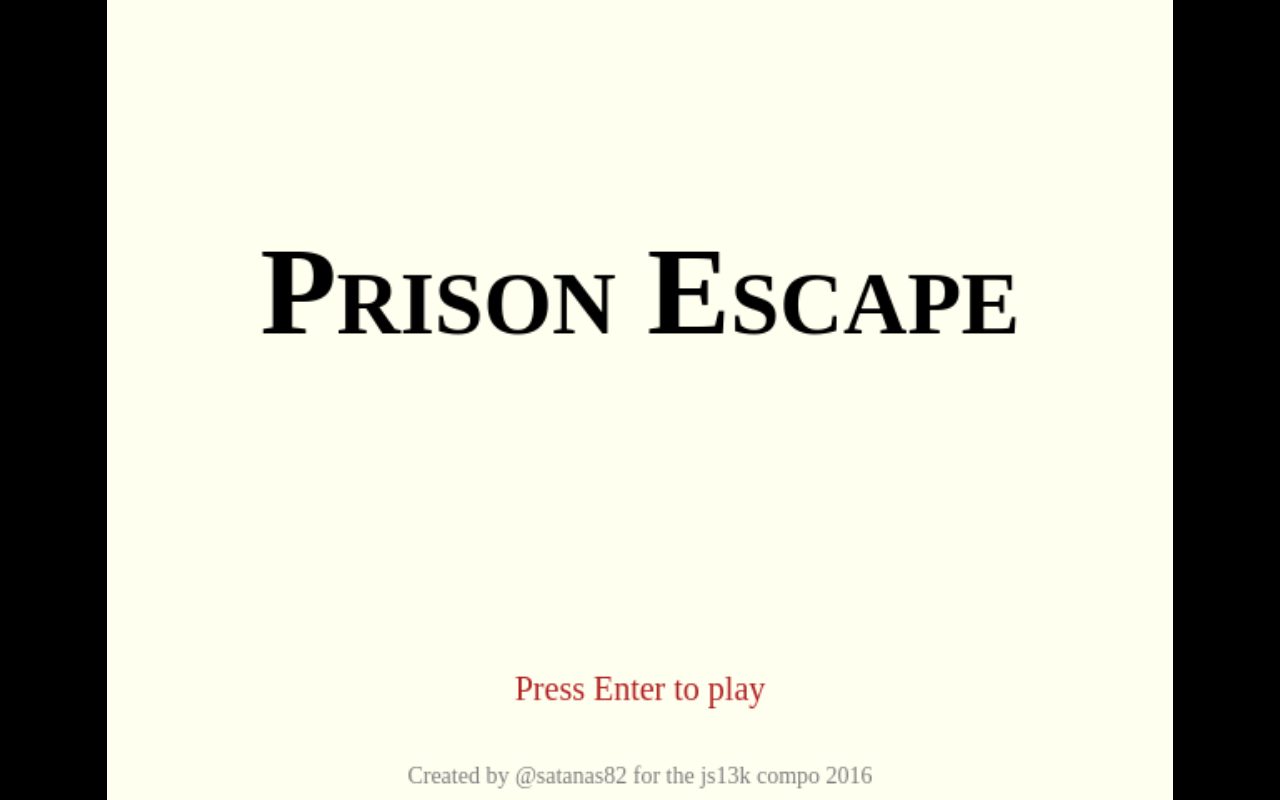
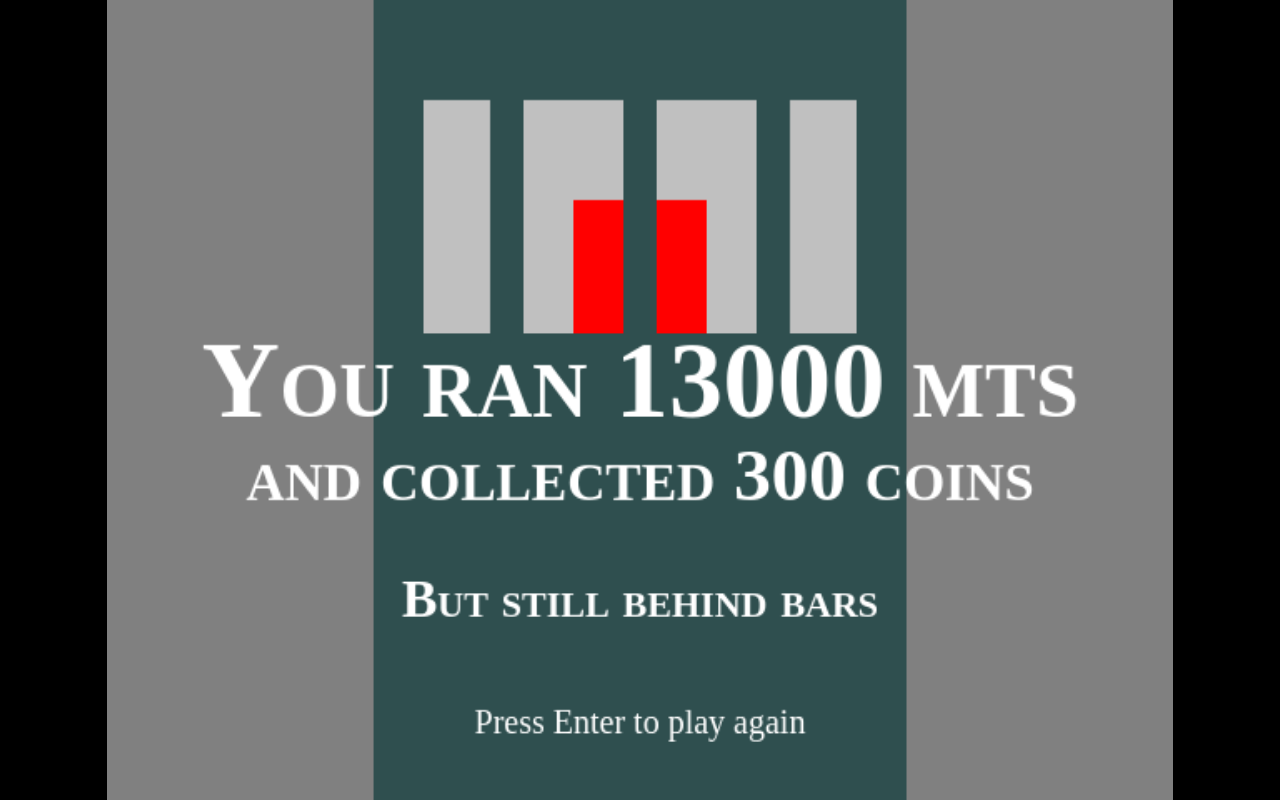
Before and after one commit to satanas/prison-escape, a plain HTML site: page index.html in a window 1280 px wide. Drawn offline with Linux system fonts and the light colour scheme.

Commit message:
Implemented game over scene

```diff
--- a/index.html
+++ b/index.html
@@ -18,6 +18,7 @@
 
   <script src="js/scenes/menu.js"></script>
   <script src="js/scenes/game.js"></script>
+  <script src="js/scenes/game_over.js"></script>
   <script src="js/objects.js"></script>
   <script src="js/collectibles.js"></script>
   <script src="js/parallax.js"></script>
--- a/js/game.js
+++ b/js/game.js
@@ -13,9 +13,11 @@ window.addEventListener('load', function() {
   // Sounds
   //$.s.a('s', [0,,0.0989,0.3295,0.2402,0.4314,,,,,,0.4986,0.5758,,,,,,1,,,,,0.5]);
 
-  // Loading Scenes
+  // Registering scenes
   $.scn.menu = new MenuScene();
   $.scn.game = new GameScene();
+  $.scn.gover = new GameOverScene();
 
-  $.scn.menu.loop();
+  //$.scn.menu.loop();
+  $.scn.gover.loop();
 });
--- a/js/objects.js
+++ b/js/objects.js
@@ -41,3 +41,38 @@ var Warning = function(y) {
     }
   };
 };
+
+var Door = function() {
+  var _ = this;
+  _.inherits(Sprite);
+  _.sp = 350; // Speed
+  _.dt = 300; // Delay before start moving
+  _.ct = 0; // Counter
+  _.cl = 0; // Is door closed?
+  Sprite.call(_, -160, 0, 320, $.vh);
+
+  _.u = function() {
+    _.ct += $.e;
+    if (_.ct < _.dt) return;
+
+    if (_.x < 160) {
+      _.x += ($.e / 1000) * _.sp;
+    } else {
+      _.x = 160;
+      _.cl = 1;
+    }
+  };
+
+  _.r = function() {
+    $.x.s();
+    $.x.fs("#2f4f4f");
+    $.x.fr(_.x, _.y, _.w, 60);
+    $.x.fr(_.x, 200, _.w, 280);
+    $.x.fr(_.x, _.y, 30, 250);
+    $.x.fr(_.x + _.w - 30, _.y, 30, 250);
+    $.x.fr(_.x + 150, _.y, 20, 250);
+    $.x.fr(_.x + 70, _.y, 20, 250);
+    $.x.fr(_.x + 230, _.y, 20, 250);
+    $.x.r();
+  };
+};
--- a/js/player.js
+++ b/js/player.js
@@ -42,3 +42,19 @@ var Player = function() {
     $.x.r();
   };
 };
+
+var GameOverPlayer = function() {
+  var _ = this;
+  _.inherits(Sprite);
+  Sprite.call(_, 280, 120, 80, 160);
+
+  _.u = function() {
+  };
+
+  _.r = function() {
+    $.x.s();
+    $.x.fs("red");
+    $.x.fr(_.x, _.y, _.w, _.h);
+    $.x.r();
+  };
+};
--- a/js/scenes/game.js
+++ b/js/scenes/game.js
@@ -55,7 +55,7 @@ var GameScene = function() {
 
     if (_.p.hp <= 0) {
       $.sp = 0;
-      _.fout($.scn.menu, 1500);
+      _.fout($.scn.gover, 1500);
     }
 
     // This is to avoid wormholes:
--- /dev/null
+++ b/js/scenes/game_over.js
@@ -0,0 +1,41 @@
+var GameOverScene = function() {
+  var _ = this;
+  _.inherits(Scene);
+  Scene.call(_);
+  _.d = 100; // Delay before enabling the keyboard
+  _.c = 0; // Counter
+  _.p = new GameOverPlayer();
+  _.dd = new Door();
+
+  _.update = function() {
+    var _ = this;
+    if (_.c < _.d) _.c += $.e;
+
+    _.p.u();
+    _.dd.u();
+
+    $.x.clr('silver');
+
+    _.p.r();
+    _.dd.r();
+    $.x.s();
+
+    $.x.fs('gray');
+    $.x.fr(0, 0, 160, $.vh);
+    $.x.fr(480, 0, 160, $.vh);
+    $.x.r();
+
+    if (_.dd.cl) {
+      $.x.ct('You ran 13000 mts', 65, 250, "white", 0, "small-caps bold");
+      $.x.ct('and collected 300 coins', 45, 300, "white", 0, "small-caps bold");
+      $.x.ct('But still behind bars', 32, 370, "white", 0, "small-caps bold");
+      $.x.ct('Press Enter to play again', 20, 440, "white");
+    }
+
+    if ($.i.p(13) && _.c >= _.d) {
+      _.exit();
+      $.scn.game = new GameScene();
+      $.scn.game.start();
+    }
+  };
+};
```
